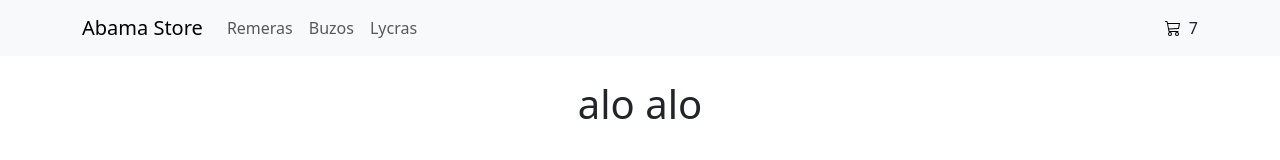
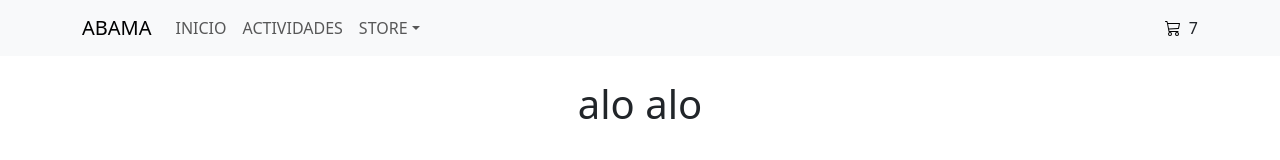
Before and after one commit to alejososa/React60010, a React (Vite) app: page / in a window 1280 px wide. Shown: the top 160 px of the page. Built offline with nearby package versions, Linux system fonts and the light colour scheme.

Commit message:
cambio en el style de navBar

```diff
--- a/src/components/NavBar.jsx
+++ b/src/components/NavBar.jsx
@@ -1,21 +1,32 @@
+
 import Container from "react-bootstrap/Container";
 import Nav from "react-bootstrap/Nav";
 import Navbar from "react-bootstrap/Navbar";
+import NavDropdown from 'react-bootstrap/NavDropdown';
 import { CartWidget } from "./CartWidget";
 
 export const NavBar = () => {
     return (
-            <Navbar bg="light" data-bs-theme="light">
-                <Container>
-                    <Navbar.Brand href="#home">Abama Store</Navbar.Brand>
+        <Navbar expand="lg" className="bg-body-tertiary" bg="light" data-bs-theme="light">
+            <Container>
+                <Navbar.Brand href="#home">ABAMA</Navbar.Brand>
+                <Navbar.Toggle aria-controls="basic-navbar-nav" />
+                <Navbar.Collapse id="basic-navbar-nav">
                     <Nav className="me-auto">
-                        <Nav.Link href="#home">Remeras</Nav.Link>
-                        <Nav.Link href="#features">Buzos</Nav.Link>
-                        <Nav.Link href="#pricing">Lycras</Nav.Link>
+                        <Nav.Link href="#home">INICIO</Nav.Link>
+                        <Nav.Link href="#link">ACTIVIDADES</Nav.Link>
+                        <NavDropdown title="STORE" id="basic-nav-dropdown">
+                            <NavDropdown.Item href="#action/3.1">REMERAS</NavDropdown.Item>
+                            <NavDropdown.Item href="#action/3.2">BUZOS </NavDropdown.Item>
+                            <NavDropdown.Item href="#action/3.3">LYCRAS</NavDropdown.Item>
+                            <NavDropdown.Item href="#action/3.4">BERMUDAS</NavDropdown.Item>
+                            <NavDropdown.Divider />
+                            <NavDropdown.Item href="#action/3.5">CONTACTO</NavDropdown.Item>
+                        </NavDropdown>
                     </Nav>
-            <CartWidget />
-                </Container>
-            </Navbar>
-
+                </Navbar.Collapse>
+                <CartWidget/>
+            </Container>
+        </Navbar>
     );
 };
```
